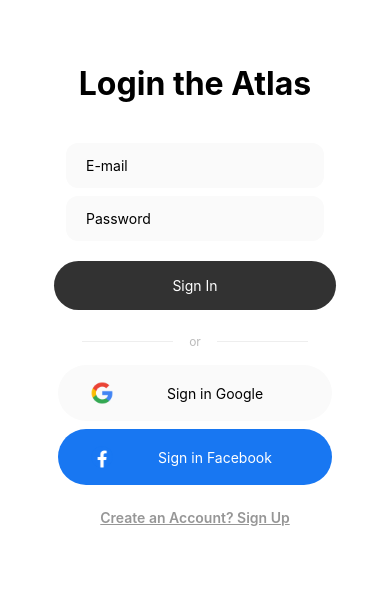
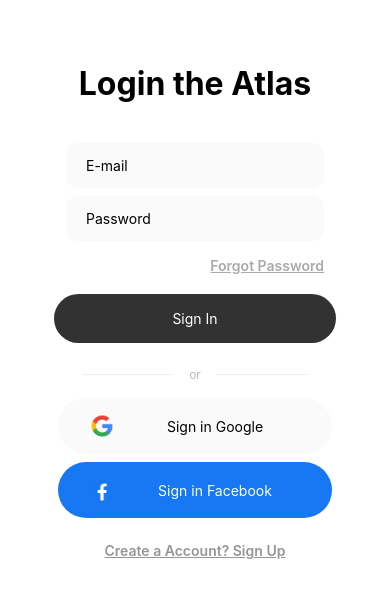
Before and after one commit to ErenElagz/Atlas, a React Native app: screen /SignIn in a window 390 px wide. Shown: the top 598 px of the page. Built offline with nearby package versions, Linux system fonts and the light colour scheme.

Commit message:
navigation

```diff
--- a/src/screens/Login/ForgotPassword.js
+++ b/src/screens/Login/ForgotPassword.js
@@ -8,8 +8,9 @@ import {
     TextInput
 } from "react-native";
 import { StatusBar } from "expo-status-bar";
+import { NavigationContainer } from "@react-navigation/native";
 
-export default function ForgotPassword() {
+export default function ForgotPassword({navigation}) {
     return (
         <View style={styles.container}>
             <StatusBar style="auto" />
@@ -32,6 +33,9 @@ export default function ForgotPassword() {
                         <Text style={styles.text2}>Send Email</Text>
                     </Pressable>
                 </View>
+                <Pressable
+                    onPress={() => navigation.navigate("SignIn")}
+                >
                     <Text
                         style={{
                             fontSize: 14,
@@ -44,6 +48,7 @@ export default function ForgotPassword() {
                     >
                         Go Back
                     </Text>
+                </Pressable>
             </View>
         </View>
     );
--- a/src/screens/Login/SignIn.js
+++ b/src/screens/Login/SignIn.js
@@ -10,7 +10,7 @@ import {
 } from "react-native";
 import { StatusBar } from "expo-status-bar";
 
-export default function SignIn() {
+export default function SignIn({ navigation }) {
     return (
         <View style={styles.container}>
             <StatusBar style="auto" />
@@ -33,6 +33,21 @@ export default function SignIn() {
                         selectionColor={"#323232"}
                     ></TextInput>
                 </View>
+                <View style={{ paddingHorizontal: 32, marginTop: 16 }}>
+                    <Pressable onPress={() => navigation.navigate("ForgotPassword")}>
+                        <Text
+                            style={{
+                                textAlign: "right",
+                                textDecorationLine: "underline",
+                                color: "#aaa",
+                                fontWeight: "600"
+                            }}
+                        >
+                            Forgot Password
+                        </Text>
+                    </Pressable>
+                </View>
+
                 <View style={styles.sign}>
                     <Pressable style={styles.sign2}>
                         <Text style={styles.text2}>Sign In</Text>
@@ -59,7 +74,7 @@ export default function SignIn() {
                         <Text style={styles.text2}>Sign in Facebook</Text>
                     </Pressable>
                 </View>
-                <View>
+                <Pressable onPress={() => navigation.navigate("SignUp")}>
                     <Text
                         style={{
                             fontSize: 14,
@@ -70,9 +85,9 @@ export default function SignIn() {
                             textDecorationLine: "underline"
                         }}
                     >
-                        Create an Account? Sign Up
+                        Create a Account? Sign Up
                     </Text>
-                </View>
+                </Pressable>
             </View>
         </View>
     );
--- a/src/screens/Login/SignUp.js
+++ b/src/screens/Login/SignUp.js
@@ -10,7 +10,7 @@ import {
 } from "react-native";
 import { StatusBar } from "expo-status-bar";
 
-export default function SignUp() {
+export default function SignUp({navigation}) {
     return (
         <View style={styles.container}>
             <StatusBar style="auto" />
@@ -69,7 +69,7 @@ export default function SignUp() {
                         <Text style={styles.text2}>Sign up Facebook</Text>
                     </Pressable>
                 </View>
-                <View>
+                <Pressable onPress={() => navigation.navigate("SignIn")}>
                     <Text
                         style={{
                             fontSize: 14,
@@ -82,7 +82,7 @@ export default function SignUp() {
                     >
                         Have an account? Sign In
                     </Text>
-                </View>
+                </Pressable>
             </View>
         </View>
     );
--- a/src/screens/SplashScreen.js
+++ b/src/screens/SplashScreen.js
@@ -9,7 +9,7 @@ import {
 } from "react-native";
 import { StatusBar } from "expo-status-bar";
 
-export default function SplashScreen() {
+export default function SplashScreen({ navigation }) {
     return (
         <View style={styles.container}>
             <StatusBar style="auto" />
@@ -33,10 +33,16 @@ export default function SplashScreen() {
 
             <View>
                 <View style={styles.sign}>
-                    <Pressable style={styles.sign2}>
+                    <Pressable
+                        style={styles.sign2}
+                        onPress={() => navigation.navigate("SignIn")}
+                    >
                         <Text style={styles.text2}>Sign In</Text>
                     </Pressable>
-                    <Pressable style={styles.sign1}>
+                    <Pressable
+                        style={styles.sign1}
+                        onPress={() => navigation.navigate("SignUp")}
+                    >
                         <Text style={styles.text1}>Sign Up</Text>
                     </Pressable>
                 </View>
@@ -106,7 +112,8 @@ const styles = StyleSheet.create({
         flexDirection: "row",
         padding: 16,
         width: "100%",
-        gap: 8,alignSelf:"center"
+        gap: 8,
+        alignSelf: "center"
     },
     sign1: {
         backgroundColor: "#fafafa",
@@ -139,7 +146,8 @@ const styles = StyleSheet.create({
         flexDirection: "row",
         paddingHorizontal: 48,
         alignItems: "center",
-        gap: 16,paddingVertical:4
+        gap: 16,
+        paddingVertical: 4
     },
     or: { fontSize: 12, color: "#bbb" },
     div: { flexGrow: 1, backgroundColor: "#eee", height: 1.5 },
```
Lines whose indentation alone changed are shown as unchanged.
